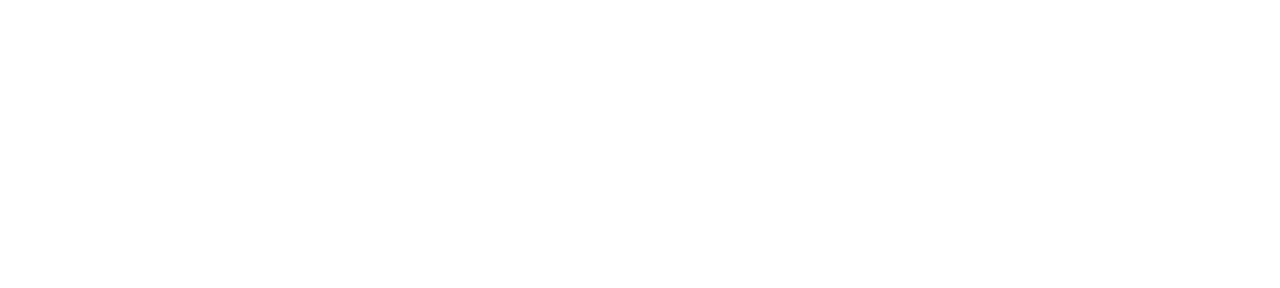
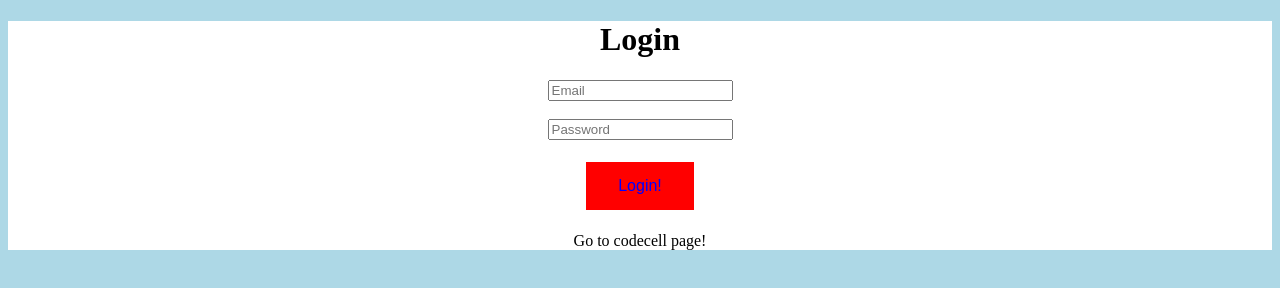
Before and after one commit to legitnewoob/monthomern, a plain HTML site: page tasks/task1/index.html in a window 1280 px wide. Drawn offline with Linux system fonts and the light colour scheme; files that its build step writes are made by us from their sources.

Commit message:
Update index.html

```diff
--- a/tasks/task1/index.html
+++ b/tasks/task1/index.html
@@ -4,13 +4,37 @@
     <meta charset="UTF-8">
     <meta http-equiv="X-UA-Compatible" content="IE=edge">
     <meta name="viewport" content="width=device-width, initial-scale=1.0">
-    <title>Document</title>
-    <link rel="stylesheet" href="index.css">
+    <title>LOGIN_PAGE</title>
+    <link rel="stylesheet" href="style.css">
 </head>
 <body>
+    <div class ="display">
+    <h1 align = "center">
+        Login
+    </h1>
+    <div align ="center">
+    <form>
+        <input type="email" placeholder="Email" id="getemail"><br>
+        <br>
+        <input type="password" placeholder="Password" id="getpass"><br>
+    </form><br>
+    <button class="green" type="submit" onclick="getvalue();">Login!</button><br>
+    <br>
+    <a href="https://www.kjscecodecell.com/" target="_blank">Go to codecell page!</a>
+    <br>
+    </div>
+    </div>
+    <script>
+        let message ="You have Logged In !!!"
+        const details= [];
+        function getvalue(){
+            details.push(document.getElementById("getemail").value,document.getElementById("getpass").value)
 
-    <script type="text/javascript">
 
+            console.log(JSON.stringify(details));
+
+            alert(message);
+        }
     </script>
 </body>
 </html>
```
